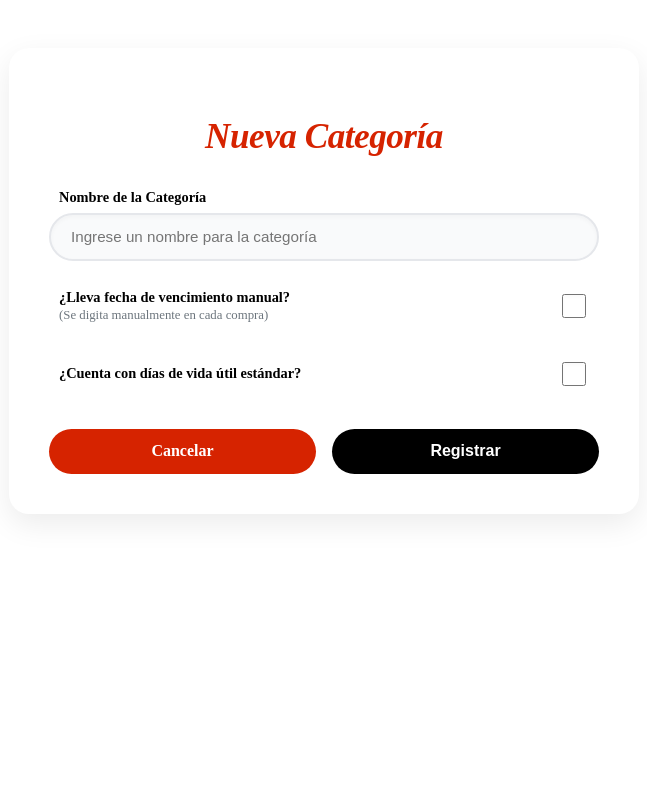
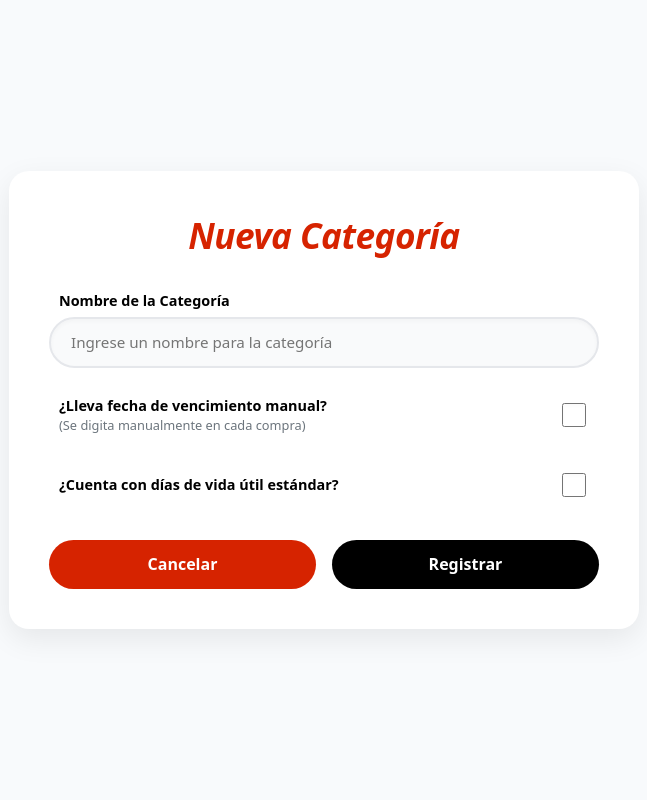
Before and after one commit to sistematPH3/ph1, a Flask app: template app/templates/inventory/category_form.html in a window 1280 px wide. Shown: the whole page, without its empty margins (316-963 px from the left). Run offline with Flask 3, Linux system fonts and the light colour scheme; the template is opened without the code that fills it, so the values that code supplies are empty.

Commit message:
Fix: Tipografia de Categorias arreglada

```diff
--- a/app/static/css/inventory/products.css
+++ b/app/static/css/inventory/products.css
@@ -1,30 +1,56 @@
 /* ==========================================================================
-   ESTILOS DEL FORMULARIO DE PRODUCTOS
-   (Se eliminaron las reglas * y body para no interferir con layout.css)
+   ESTILOS DEL FORMULARIO DE PRODUCTOS Y MODAL DE CATEGORÍAS
    ========================================================================== */
 
+/* Fuente base unificada para formularios, modales, campos y botones */
+.form-container,
+.modal-card,
+.form-group input,
+.form-group select,
+.form-group textarea,
+.btn {
+    font-family: system-ui, -apple-system, "Segoe UI", Roboto, "Helvetica Neue", Arial, sans-serif;
+}
+
+/* --------------------------------------------------------------------------
+   CONTENEDOR DEL FORMULARIO PRINCIPAL
+   -------------------------------------------------------------------------- */
 .form-container {
     background-color: #ffffff;
     border-radius: 20px;
     box-shadow: 0 10px 30px rgba(0, 0, 0, 0.08);
     padding: 2.5rem;
     width: 100%;
-    max-width: 550px; /* Ancho máximo del formulario */
-    margin: 3rem auto; /* "auto" centra el contenedor a los lados, "3rem" le da espacio arriba y abajo */
+    max-width: 550px;
+    margin: 3rem auto;
     position: relative;
     z-index: 10;
 }
 
-.form-container h2 {
-    margin-bottom: 2rem;
+/* Estilos unificados para títulos (Formulario Principal y Modal) */
+.form-container h2,
+.modal-card h2 {
     color: #d62300;
     text-align: center;
     font-weight: 800;
-    font-size: 2.2rem;
     font-style: italic;
     letter-spacing: -0.5px;
+    margin: 0 auto;
 }
 
+.form-container h2 {
+    font-size: 2.2rem;
+    margin-bottom: 2rem;
+}
+
+.modal-card h2 {
+    font-size: 1.8rem;
+    margin-bottom: 1.5rem;
+}
+
+/* --------------------------------------------------------------------------
+   GRUPOS DE FORMULARIO, CAMPOS E INPUTS
+   -------------------------------------------------------------------------- */
 .form-group {
     margin-bottom: 1.25rem;
     display: flex;
@@ -112,6 +138,9 @@
     color: #000000;
 }
 
+/* --------------------------------------------------------------------------
+   MENSAJES DE ERROR Y ALERTAS
+   -------------------------------------------------------------------------- */
 .error-text {
     color: #d62300;
     font-size: 0.85rem;
@@ -131,6 +160,9 @@
     text-align: center;
 }
 
+/* --------------------------------------------------------------------------
+   BOTONES
+   -------------------------------------------------------------------------- */
 .form-actions {
     display: flex;
     justify-content: space-between;
@@ -219,6 +251,22 @@
     from { opacity: 0; }
     to { opacity: 1; }
 }
+
 .d-none {
     display: none !important;
 }
+/* ==========================================================================
+   LAYOUT CENTRADO PARA PÁGINAS INDEPENDIENTES (SIN LAYOUT BASE)
+   ========================================================================== */
+body.centered-form-page {
+    min-height: 100vh;
+    margin: 0;
+    display: flex;
+    align-items: center;     /* Centra la tarjeta verticalmente */
+    justify-content: center; /* Centra la tarjeta horizontalmente */
+    background-color: #f8fafc;
+}
+
+body.centered-form-page .form-container {
+    margin: 0 auto; /* Desactiva el margin top/bottom para que Flexbox controle el centrado exacto */
+}
--- a/app/templates/inventory/category_form.html
+++ b/app/templates/inventory/category_form.html
@@ -7,7 +7,7 @@
     <link rel="stylesheet" href="{{ url_for('inventory.static', filename='css/inventory/products.css') }}">
     <link rel="stylesheet" href="https://cdn.jsdelivr.net/npm/bootstrap-icons@1.11.3/font/bootstrap-icons.min.css">
 </head>
-<body>
+<body class="centered-form-page">
     <div class="form-container">
         <h2>{% if product_type %}Editar Categoría{% else %}Nueva Categoría{% endif %}</h2>
 
```
